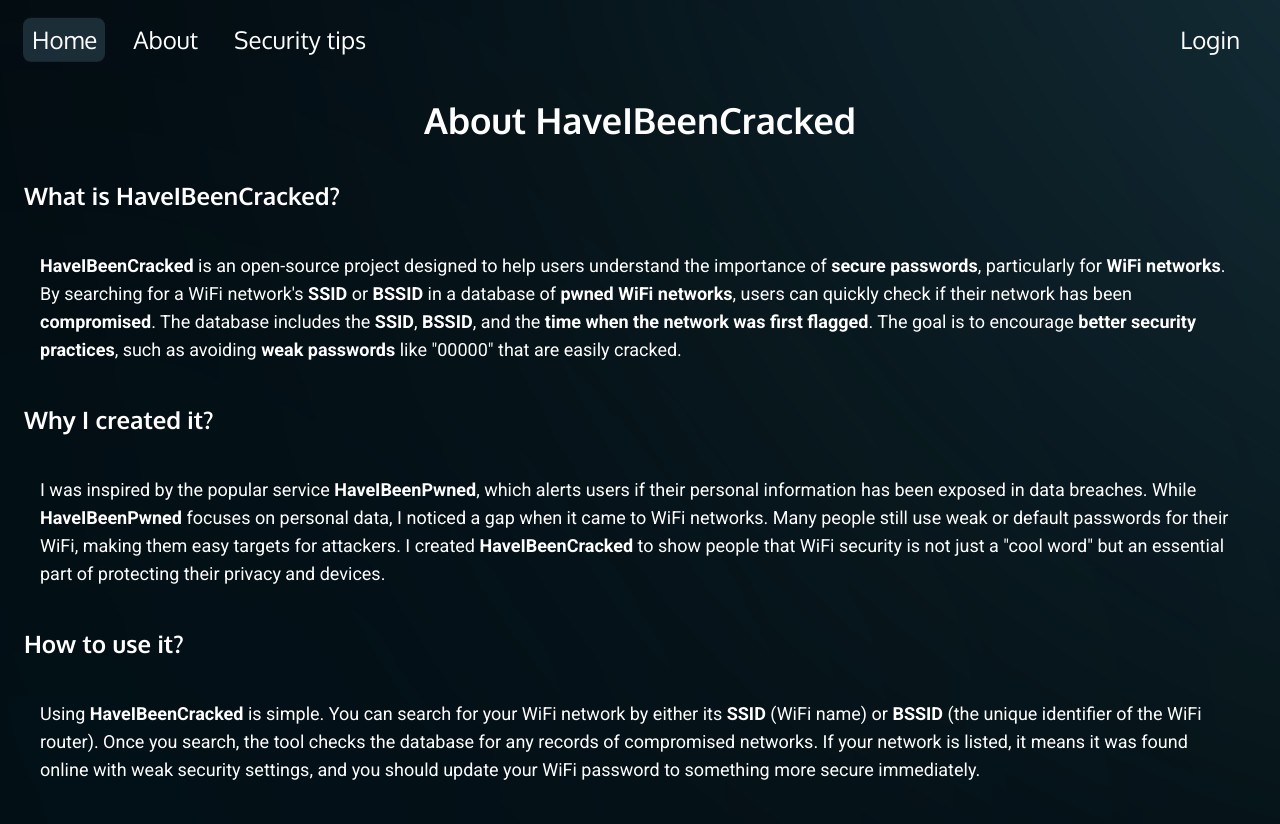
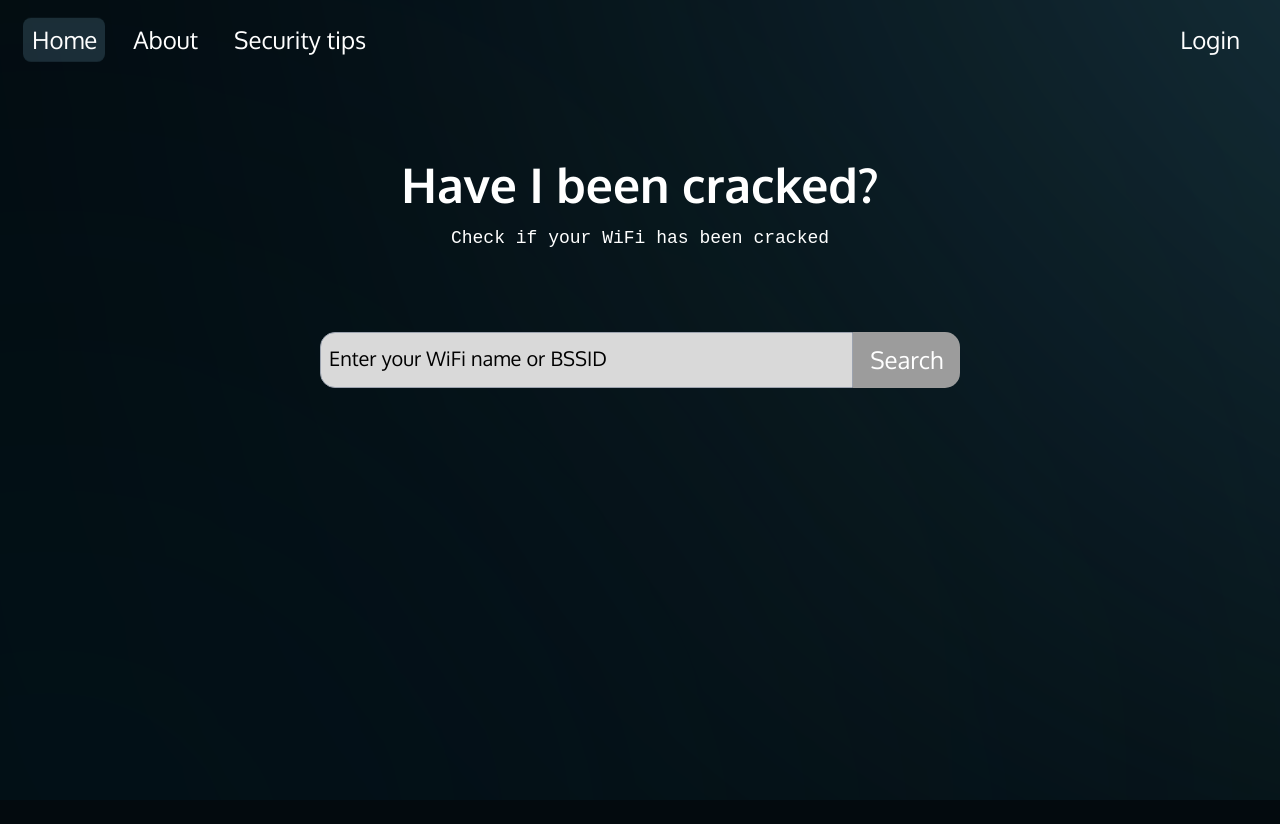
Before and after one commit to Kaktus1549/HaveIBeenCracked, a Next.js app in the folder Frontend/: page / in a window 1280 px wide. After the commit the page ends 800 px from the top, so only its background shows below. Built offline with nearby package versions, Linux system fonts and the light colour scheme; a web font is replaced by a local one.

Commit message:
Security tips + animations

```diff
--- a/Frontend/app/_components/about.tsx
+++ b/Frontend/app/_components/about.tsx
@@ -2,9 +2,12 @@
 
 import React from "react";
 
-export default function About() {
+export default function About({disappear}: {disappear: boolean | null}) {
+
+    let animation = disappear ? "animate-disappear" : "animate-appear";
+
     return(
-        <div className="flex flex-col gap-2 mt-5 2xsm:gap-4 xsm:gap-6 sm:gap-8 md:gap-10 pb-10 w-full">
+        <div className={"flex flex-col gap-2 mt-5 2xsm:gap-4 xsm:gap-6 sm:gap-8 md:gap-10 pb-10 w-10/12 " + animation}>
             <h1 className="text-center font-semibold text-xl 2xsm:text-2xl xsm:text-3xl sm:text-4xl xsm:mb-0 mb-5">About HaveIBeenCracked</h1>
             <div id="tesxt" className="pr-10 gap-2 2xsm:gap-4 xsm:gap-6 sm:gap-8 md:gap-10 flex flex-col">
                 <h2 className="text-left 2xsm:ml-6 ml-4 font-semibold text-base 2xsm:text-lg xsm:text-xl sm:text-2xl">What is HaveIBeenCracked?</h2>
--- a/Frontend/app/_components/main.tsx
+++ b/Frontend/app/_components/main.tsx
@@ -5,10 +5,12 @@
 import Search from "./search";
 import Matches from "./matches";
 
-export default function Main() {
+export default function Main({disappear}: {disappear: boolean| null}) {
     const [matches, setMatches] = useState<WiFiMatch[] | null>(null);
     const [transition, setTransition] = useState<boolean>(false);
     const [currentColor, setCurrentColor] = useState<string>("green");
+
+    let animation = disappear === null ? "animate-slideIn opacity-0" : disappear ? "animate-disappear opacity-1" : "animate-appear opacity-0";
 
 
     function changeMatches(newMatches: WiFiMatch[]){
@@ -21,7 +23,7 @@
     }
 
     return(
-        <main className="flex flex-col justify-center w-full min-h-full gap-2 mt-44 2xsm:gap-3 md:gap-4 xsm:mt-36 sm:mt-20 animate-slideIn opacity-0 overflow-hidden relative">
+        <main className={"flex flex-col justify-center w-full min-h-full gap-2 mt-44 2xsm:gap-3 md:gap-4 xsm:mt-36 sm:mt-20 overflow-hidden relative " + animation}>
             <h1 className="text-center font-semibold text-2xl 2xsm:text-3xl xsm:text-4xl sm:text-5xl">Have I been cracked?</h1>
             <p className="text-center font-oxygenMono text-2xsm 2xsm:text-xs xsm:text-sm md:text-lg">Check if your WiFi has been cracked</p>
             <Search setMatches={setMatches} />
--- a/Frontend/app/_components/tips.tsx
+++ b/Frontend/app/_components/tips.tsx
@@ -2,23 +2,65 @@
 
 import React from "react";
 
-export default function Tips() {
-    return(
-        <div className="flex flex-col gap-2 mt-5 2xsm:gap-4 xsm:gap-6 sm:gap-8 md:gap-10 pb-10 w-full">
-            <h1 className="text-center font-semibold text-xl 2xsm:text-2xl xsm:text-3xl sm:text-4xl xsm:mb-0 mb-5">About HaveIBeenCracked</h1>
-            <div id="tesxt" className="pr-10 gap-2 2xsm:gap-4 xsm:gap-6 sm:gap-8 md:gap-10 flex flex-col">
-                <h2 className="text-left 2xsm:ml-6 ml-4 font-semibold text-base 2xsm:text-lg xsm:text-xl sm:text-2xl">What is HaveIBeenCracked?</h2>
+export default function Tips({disappear}: {disappear: boolean| null}) {
+
+    let animation = disappear ? "animate-disappear" : "animate-appear";
+
+    return (
+        <div className={"flex flex-col gap-2 mt-5 2xsm:gap-4 xsm:gap-6 sm:gap-8 md:gap-10 pb-10 w-10/12 " + animation}>
+            <h1 className="text-center font-semibold text-xl 2xsm:text-2xl xsm:text-3xl sm:text-4xl xsm:mb-0 mb-5">Security Tips for WiFi Networks</h1>
+
+            <div className="pr-10 gap-2 2xsm:gap-4 xsm:gap-6 sm:gap-8 md:gap-10 flex flex-col">
+
+                <h2 className="text-left 2xsm:ml-6 ml-4 font-semibold text-base 2xsm:text-lg xsm:text-xl sm:text-2xl">Why WiFi Security Matters</h2>
                 <p className="text-left 2xsm:ml-10 ml-8 font-roboto text-xs 2xsm:text-sm xsm:text-base md:text-lg">
-                    <span className="font-bold">HaveIBeenCracked</span> is an open-source project designed to help users understand the importance of <span className="font-bold">secure passwords</span>, particularly for <span className="font-bold">WiFi networks</span>. By searching for a WiFi network's <span className="font-bold">SSID</span> or <span className="font-bold">BSSID</span> in a database of <span className="font-bold">pwned WiFi networks</span>, users can quickly check if their network has been <span className="font-bold">compromised</span>. The database includes the <span className="font-bold">SSID</span>, <span className="font-bold">BSSID</span>, and the <span className="font-bold">time when the network was first flagged</span>. The goal is to encourage <span className="font-bold">better security practices</span>, such as avoiding <span className="font-bold">weak passwords</span> like "00000" that are easily cracked.
+                    WiFi is the gateway to your devices and personal data. A compromised network can expose everything from your internet activity to sensitive personal information. Weak security settings, default passwords, and outdated encryption methods make your network an easy target for attackers.
                 </p>
-                <h2 className="text-left 2xsm:ml-6 ml-4 font-semibold text-base 2xsm:text-lg xsm:text-xl sm:text-2xl">Why I created it?</h2>
+
+                <h2 className="text-left 2xsm:ml-6 ml-4 font-semibold text-base 2xsm:text-lg xsm:text-xl sm:text-2xl">Use Strong, Random Passwords</h2>
                 <p className="text-left 2xsm:ml-10 ml-8 font-roboto text-xs 2xsm:text-sm xsm:text-base md:text-lg">
-                    I was inspired by the popular service <span className="font-bold">HaveIBeenPwned</span>, which alerts users if their personal information has been exposed in data breaches. While <span className="font-bold">HaveIBeenPwned</span> focuses on personal data, I noticed a gap when it came to WiFi networks. Many people still use weak or default passwords for their WiFi, making them easy targets for attackers. I created <span className="font-bold">HaveIBeenCracked</span> to show people that WiFi security is not just a "cool word" but an essential part of protecting their privacy and devices.
+                    The cornerstone of a secure WiFi network is a <span className="font-bold">strong, random password</span>. Many people make the mistake of using short or simple passwords like "password123" or leaving the default password provided by the router.
                 </p>
-                <h2 className="text-left 2xsm:ml-6 ml-4 font-semibold text-base 2xsm:text-lg xsm:text-xl sm:text-2xl">How to use it?</h2>
+                <ul className="list-disc 2xsm:ml-14 ml-12 font-roboto text-xs 2xsm:text-sm xsm:text-base md:text-lg">
+                    <li className="sm:ml-6 ml-5"><span className="font-bold">Why are short or common passwords bad?</span> Short passwords can be cracked in seconds using modern tools, and common passwords are easily found in hacker password lists.</li>
+                    <li className="sm:ml-6 ml-5"><span className="font-bold">Why is a random password good?</span> Humans are predictable and often base passwords on personal details. Randomly generated passwords eliminate this vulnerability.</li>
+                    <li className="sm:ml-6 ml-5"><span className="font-bold">What makes a strong password?</span> A strong WiFi password should be at least 12-16 characters long and include a mix of letters, numbers, and symbols.</li>
+                </ul>
+
+                <h2 className="text-left 2xsm:ml-6 ml-4 font-semibold text-base 2xsm:text-lg xsm:text-xl sm:text-2xl">Enable WPA3 Encryption</h2>
                 <p className="text-left 2xsm:ml-10 ml-8 font-roboto text-xs 2xsm:text-sm xsm:text-base md:text-lg">
-                    Using <span className="font-bold">HaveIBeenCracked</span> is simple. You can search for your WiFi network by either its <span className="font-bold">SSID</span> (WiFi name) or <span className="font-bold">BSSID</span> (the unique identifier of the WiFi router). Once you search, the tool checks the database for any records of compromised networks. If your network is listed, it means it was found online with weak security settings, and you should update your WiFi password to something more secure immediately.
+                    WiFi encryption protects the data between your devices and the router. The latest standard, <span className="font-bold">WPA3</span>, is the most secure option available.
                 </p>
+                <ul className="list-disc 2xsm:ml-14 ml-12 font-roboto text-xs 2xsm:text-sm xsm:text-base md:text-lg">
+                    <li className="sm:ml-6 ml-5"><span className="font-bold">Why not WPA2 or WEP?</span> Older encryption methods are insecure. WPA2 has vulnerabilities, and WEP can be cracked within minutes.</li>
+                    <li className="sm:ml-6 ml-5"><span className="font-bold">How to enable WPA3?</span> Check your router's settings under the "Wireless" or "Security" section to enable WPA3. If it's unavailable, use WPA2 and consider upgrading your router.</li>
+                </ul>
+
+                <h2 className="text-left 2xsm:ml-6 ml-4 font-semibold text-base 2xsm:text-lg xsm:text-xl sm:text-2xl">Regularly Update Your Router's Firmware</h2>
+                <p className="text-left 2xsm:ml-10 ml-8 font-roboto text-xs 2xsm:text-sm xsm:text-base md:text-lg">
+                    Firmware updates often include important security patches that prevent attackers from exploiting weaknesses in your router.
+                </p>
+                <ul className="list-disc 2xsm:ml-14 ml-12 font-roboto text-xs 2xsm:text-sm xsm:text-base md:text-lg">
+                    <li className="sm:ml-6 ml-5"><span className="font-bold">Why are firmware updates important?</span> Older routers with unpatched vulnerabilities can be exploited by hackers.</li>
+                    <li className="sm:ml-6 ml-5"><span className="font-bold">How to update firmware?</span> Check your router’s manual or manufacturer’s website for instructions. Many modern routers have an auto-update option.</li>
+                </ul>
+
+                <h2 className="text-left 2xsm:ml-6 ml-4 font-semibold text-base 2xsm:text-lg xsm:text-xl sm:text-2xl">Disable WPS (WiFi Protected Setup)</h2>
+                <p className="text-left 2xsm:ml-10 ml-8 font-roboto text-xs 2xsm:text-sm xsm:text-base md:text-lg">
+                    WiFi Protected Setup (WPS) is a feature meant to make connecting devices easier but has serious security flaws.
+                </p>
+                <ul className="list-disc 2xsm:ml-14 ml-12 font-roboto text-xs 2xsm:text-sm xsm:text-base md:text-lg">
+                    <li className="sm:ml-6 ml-5"><span className="font-bold">Why is WPS risky?</span> The PIN used in WPS is vulnerable to guessing attacks. Disabling this feature closes a significant security loophole.</li>
+                </ul>
+
+                <h2 className="text-left 2xsm:ml-6 ml-4 font-semibold text-base 2xsm:text-lg xsm:text-xl sm:text-2xl">Change Your Router's Default Admin Password</h2>
+                <p className="text-left 2xsm:ml-10 ml-8 font-roboto text-xs 2xsm:text-sm xsm:text-base md:text-lg">
+                    Most routers come with default login credentials, which are well-known and often included in hacker lists.
+                </p>
+                <ul className="list-disc 2xsm:ml-14 ml-12 font-roboto text-xs 2xsm:text-sm xsm:text-base md:text-lg">
+                    <li className="sm:ml-6 ml-5"><span className="font-bold">Why is this important?</span> If someone gains access to your router’s admin panel, they can change settings and compromise your network.</li>
+                    <li className="sm:ml-6 ml-5"><span className="font-bold">How to change it?</span> Log into your router’s admin page, and look for the "Administration" or "Security" settings to update the password.</li>
+                </ul>
             </div>
         </div>
     );
--- a/Frontend/app/page.tsx
+++ b/Frontend/app/page.tsx
@@ -8,18 +8,28 @@
 import Tips from "./_components/tips";
 
 export default function Home() {
-  const [page, setPage] = useState<string>("about");
+  const [page, setPage] = useState<string>("home");
+  const [disappear, setDisappear] = useState<boolean | null>(null);
+
+  function changePage(page: string) {
+    setDisappear(true);
+    setTimeout(() => {
+      setPage(page);
+      setDisappear(false);
+    }, 400);
+  }
+
   return (
     <>
-      <Navbar changeTopic={setPage} />
+      <Navbar changeTopic={changePage} />
       { page === "home" ?
-        <Main />
+        <Main disappear={disappear} />
         :
         page === "about" ?
-        <About />
+        <About disappear={disappear} />
         :
         page === "security tips" &&
-        <Tips />
+        <Tips disappear={disappear} />
       }
     </>
   );
--- a/Frontend/tailwind.config.ts
+++ b/Frontend/tailwind.config.ts
@@ -50,7 +50,11 @@
       keyframes: {
         appear: {
           "0%": { opacity: "0" },
-          "100%": { opacity: "1" }
+          "100%": { opacity: "1" },
+        },
+        disappear: {
+          "0%": { opacity: "1" },
+          "100%": { opacity: "0" },
         },
         orangeRed: {
           "0%": { backgroundColor: "rgba(255, 165, 0, 0.59)", boxShadow: "0 -10px 20px 10px rgba(255, 165, 0, 0.59);" },
@@ -83,6 +87,7 @@
         },
         animation: {
           appear: "appear 0.7s ease-in-out forwards",
+          disappear: "disappear 0.4s ease-in-out forwards",
           slideIn: "slideIn 1.2s ease-in-out forwards",
           orangeRed: "orangeRed 0.7s ease-in-out ",
           greenRed: "greenRed 0.7s ease-in-out ",
```
Also changed, not shown: 1 other file (tests, documents, lock files or other folders).
